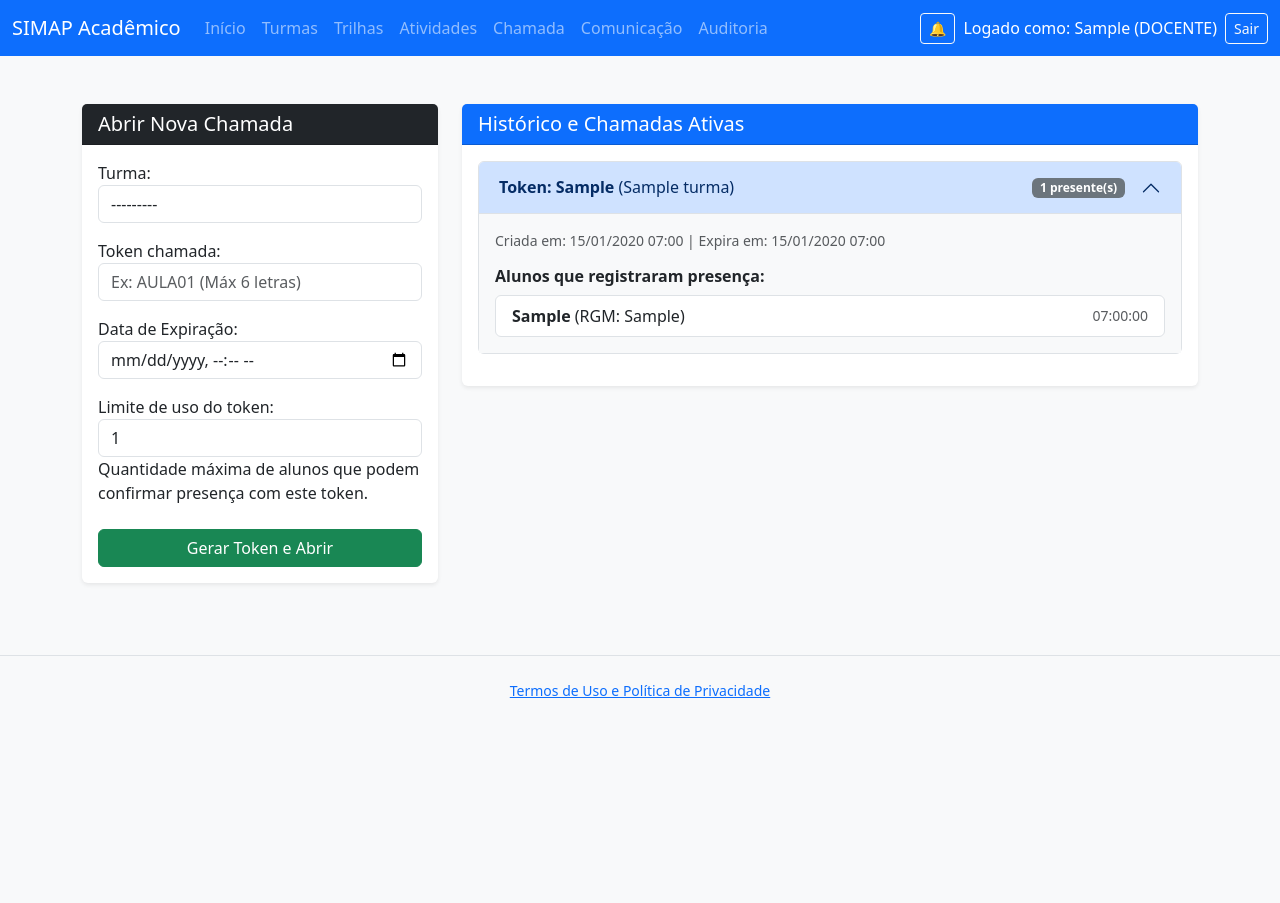
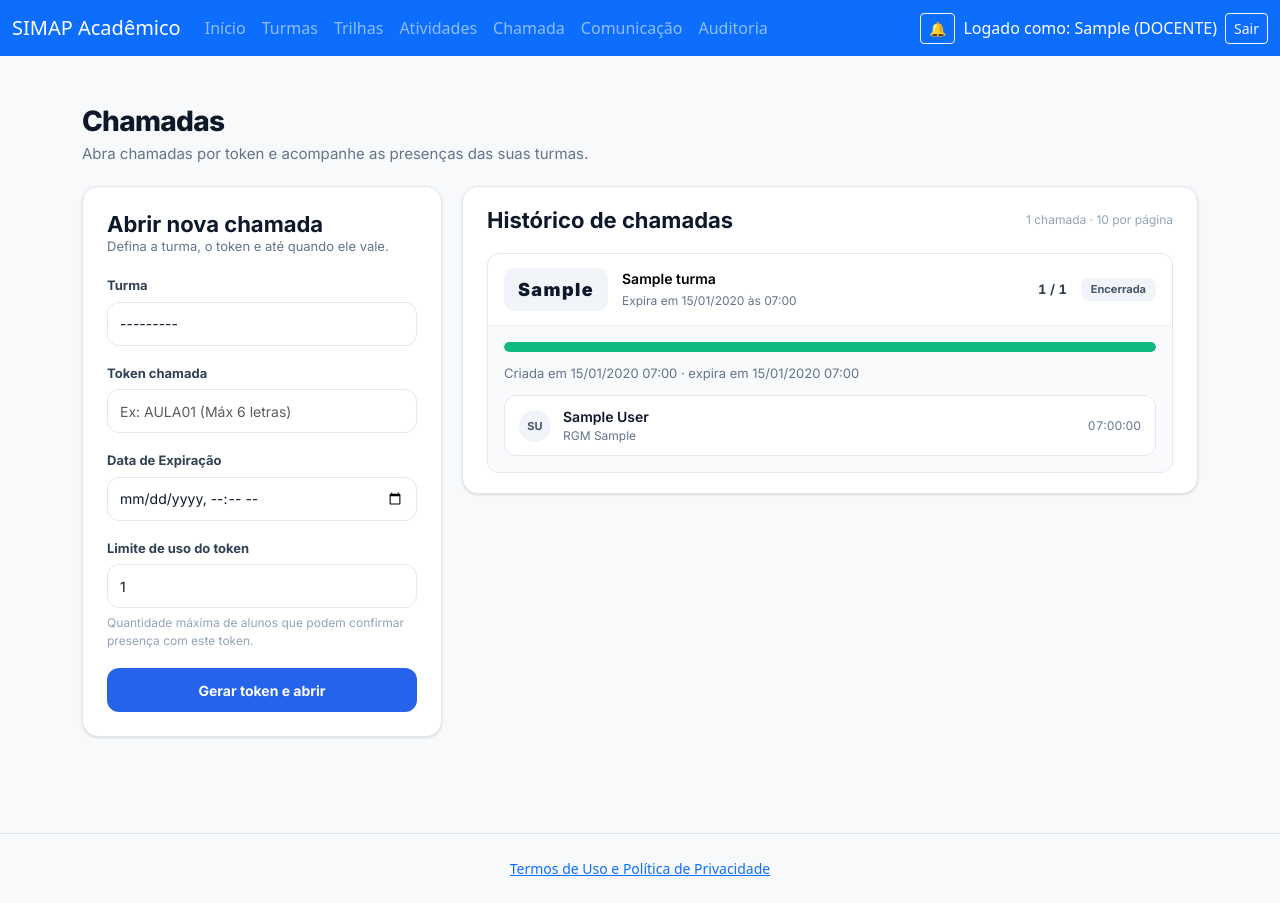
Before and after one commit to KroquevichySena/SIMAP, a Django app: page /chamada/abrir/ in a window 1280 px wide. Before the commit the page ends 698 px from the top, so only its background shows below. Run offline with Django 5.2, Linux system fonts and the light colour scheme; a user stored in the database is signed in; data comes from the database, SQL or seed files in the repository; tables that the repository leaves empty hold one stand-in row (values such as "Sample post").

Commit message:
style(chamada): aplica o padrao visual nas telas de chamada

```diff
--- /dev/null
+++ b/static/css/simap.css
@@ -0,0 +1,160 @@
+/* Padrão visual do SIMAP. Vale só dentro de um elemento com a classe .sm */
+.sm {
+    --sm-fundo: #f8fafc;
+    --sm-card: #ffffff;
+    --sm-texto: #0f172a;
+    --sm-texto-forte: #334155;
+    --sm-texto-medio: #475569;
+    --sm-apoio: #64748b;
+    --sm-suave: #94a3b8;
+    --sm-cinza: #f1f5f9;
+    --sm-borda: #e2e8f0;
+    --sm-borda-forte: #cbd5e1;
+    --sm-azul: #2563eb;
+    --sm-azul-escuro: #1d4ed8;
+    --sm-azul-claro: #eff6ff;
+    --sm-azul-tinta: #dbeafe;
+    --sm-escuro: #0f172a;
+    --sm-escuro-2: #1e293b;
+    --sm-ciano: #38bdf8;
+    --sm-verde: #10b981;
+    --sm-verde-claro: #ecfdf5;
+    --sm-verde-borda: #a7f3d0;
+    --sm-verde-texto: #047857;
+    --sm-vermelho: #dc2626;
+    --sm-vermelho-claro: #fef2f2;
+    --sm-vermelho-borda: #fecaca;
+    --sm-vermelho-texto: #b91c1c;
+    --sm-ambar: #d97706;
+    --sm-ambar-claro: #fffbeb;
+    --sm-ambar-tinta: #fef3c7;
+    --sm-ambar-borda: #fde68a;
+    --sm-ambar-texto: #92400e;
+    --sm-teal: #14b8a6;
+    --sm-violeta: #7c3aed;
+    --sm-sombra: 0 1px 3px 0 rgba(0, 0, 0, .1), 0 1px 2px -1px rgba(0, 0, 0, .1);
+    --sm-sombra-media: 0 4px 6px -1px rgba(0, 0, 0, .1), 0 2px 4px -2px rgba(0, 0, 0, .1);
+
+    font-family: "Inter", ui-sans-serif, system-ui, -apple-system, "Segoe UI", sans-serif;
+    color: var(--sm-texto);
+    font-size: 14px;
+    line-height: 1.5;
+    -webkit-font-smoothing: antialiased;
+    display: flex;
+    flex-direction: column;
+    gap: 20px;
+    padding-bottom: 48px;
+}
+.sm *, .sm *::before, .sm *::after { box-sizing: border-box; }
+.sm .sm-num { font-variant-numeric: tabular-nums; }
+.sm svg.sm-icone { width: 18px; height: 18px; flex-shrink: 0; fill: none; stroke: currentColor; stroke-width: 2; stroke-linecap: round; stroke-linejoin: round; }
+
+/* cabeçalho da página */
+.sm .sm-cabecalho { display: flex; flex-wrap: wrap; align-items: flex-end; justify-content: space-between; gap: 16px; }
+.sm .sm-titulo { font-size: 28px; font-weight: 800; letter-spacing: -.025em; line-height: 1.25; margin: 0; }
+.sm .sm-subtitulo { font-size: 15px; color: var(--sm-apoio); margin: 4px 0 0; }
+.sm .sm-titulo-card { font-size: 22px; font-weight: 700; margin: 0; }
+.sm .sm-titulo-secao { font-size: 19px; font-weight: 700; margin: 0; }
+.sm .sm-texto-apoio { font-size: 13px; color: var(--sm-apoio); margin: 0; }
+.sm .sm-dica { font-size: 12px; color: var(--sm-suave); margin: 0; }
+
+/* cards */
+.sm .sm-card { background: var(--sm-card); border: 1px solid var(--sm-borda); border-radius: 16px; min-width: 0; }
+.sm .sm-card-elevado { box-shadow: var(--sm-sombra); }
+.sm .sm-pad { padding: 24px; }
+.sm .sm-card-topo { display: flex; flex-wrap: wrap; align-items: center; justify-content: space-between; gap: 12px; padding: 20px 24px; }
+.sm .sm-card-cabecalho { padding: 24px 28px 18px; border-bottom: 1px solid var(--sm-cinza); }
+
+/* botões */
+.sm .sm-btn { display: inline-flex; align-items: center; justify-content: center; gap: 8px; height: 44px; padding: 0 20px; border-radius: 12px; border: 1px solid transparent; font-weight: 700; font-size: 14px; text-decoration: none; white-space: nowrap; cursor: pointer; transition: background-color .2s, box-shadow .2s, transform .1s; }
+.sm .sm-btn:active { transform: scale(.98); }
+.sm .sm-btn:focus-visible { outline: 2px solid var(--sm-azul); outline-offset: 2px; }
+.sm .sm-btn-primario { background: var(--sm-azul); color: #fff; }
+.sm .sm-btn-primario:hover { background: var(--sm-azul-escuro); box-shadow: var(--sm-sombra-media); color: #fff; }
+.sm .sm-btn-contorno { background: var(--sm-card); color: var(--sm-texto-forte); border-color: var(--sm-borda); }
+.sm .sm-btn-contorno:hover { background: var(--sm-fundo); color: var(--sm-texto); }
+.sm .sm-btn-pequeno { height: 32px; padding: 0 12px; font-size: 12px; border-radius: 8px; }
+.sm .sm-btn-bloco { width: 100%; }
+.sm .sm-btn[aria-disabled="true"] { opacity: .4; pointer-events: none; }
+
+/* selos */
+.sm .sm-selo { display: inline-flex; align-items: center; gap: 6px; font-size: 11px; font-weight: 700; padding: 3px 10px; border-radius: 9999px; white-space: nowrap; }
+.sm .sm-selo-sucesso { background: var(--sm-verde-claro); color: var(--sm-verde-texto); border: 1px solid var(--sm-verde-borda); }
+.sm .sm-selo-info { background: var(--sm-azul-tinta); color: var(--sm-azul-escuro); border-radius: 8px; }
+.sm .sm-selo-neutro { background: var(--sm-cinza); color: var(--sm-texto-medio); border-radius: 8px; }
+.sm .sm-selo-atencao { background: var(--sm-ambar-tinta); color: var(--sm-ambar-texto); border-radius: 8px; }
+.sm .sm-selo-perigo { background: var(--sm-vermelho-claro); color: var(--sm-vermelho-texto); border: 1px solid var(--sm-vermelho-borda); }
+.sm .sm-pulso { position: relative; width: 8px; height: 8px; display: inline-block; }
+.sm .sm-pulso::before, .sm .sm-pulso::after { content: ""; position: absolute; inset: 0; border-radius: 9999px; background: var(--sm-verde); }
+.sm .sm-pulso::before { animation: sm-ping 1.4s cubic-bezier(0, 0, .2, 1) infinite; opacity: .7; }
+@keyframes sm-ping { 75%, 100% { transform: scale(2.2); opacity: 0; } }
+
+/* formulários */
+.sm .sm-form { display: flex; flex-direction: column; gap: 18px; }
+.sm .sm-campo { display: flex; flex-direction: column; gap: 6px; }
+.sm .sm-campo label { font-size: 13px; font-weight: 700; color: var(--sm-texto-forte); margin: 0; }
+.sm .sm-campo .form-control, .sm .sm-campo .form-select { height: 44px; border: 1px solid var(--sm-borda); border-radius: 12px; background-color: var(--sm-card); padding: 0 12px; font-size: 14px; color: var(--sm-texto); box-shadow: none; }
+.sm .sm-campo select.form-control { padding-right: 32px; }
+.sm .sm-campo .form-control:focus, .sm .sm-campo .form-select:focus { border-color: var(--sm-azul); box-shadow: 0 0 0 3px var(--sm-azul-tinta); }
+.sm .sm-campo-erro .form-control, .sm .sm-campo-erro .form-select { border-color: #f87171; background-color: var(--sm-vermelho-claro); }
+.sm .sm-erro { font-size: 12px; font-weight: 500; color: var(--sm-vermelho); margin: 0; }
+
+/* avisos */
+.sm .sm-alerta { display: flex; align-items: flex-start; gap: 12px; border: 1px solid; border-radius: 12px; padding: 14px 18px; font-size: 13px; }
+.sm .sm-alerta p { margin: 0; }
+.sm .sm-alerta strong { display: block; font-size: 14px; }
+.sm .sm-alerta-erro { background: var(--sm-vermelho-claro); border-color: var(--sm-vermelho-borda); color: var(--sm-vermelho); }
+.sm .sm-alerta-erro strong { color: var(--sm-vermelho-texto); }
+.sm .sm-alerta-atencao { background: var(--sm-ambar-claro); border-color: var(--sm-ambar-borda); color: #b45309; }
+.sm .sm-alerta-atencao strong { color: var(--sm-ambar-texto); }
+
+/* progresso */
+.sm .sm-progresso { height: 10px; border-radius: 9999px; background: var(--sm-borda); overflow: hidden; }
+.sm .sm-progresso > div { height: 100%; border-radius: 9999px; background: var(--sm-azul); }
+.sm .sm-progresso-verde > div { background: var(--sm-verde); }
+
+/* paginação */
+.sm .sm-paginacao { display: flex; justify-content: center; align-items: center; gap: 8px; padding: 4px 24px 24px; }
+.sm .sm-paginacao span { font-size: 13px; font-weight: 600; color: var(--sm-apoio); padding: 0 8px; }
+
+.sm .sm-vazio { padding: 32px 24px; text-align: center; color: var(--sm-suave); }
+.sm .sm-avatar { width: 32px; height: 32px; border-radius: 9999px; background: var(--sm-cinza); color: var(--sm-texto-medio); display: inline-grid; place-items: center; font-size: 11px; font-weight: 700; flex-shrink: 0; text-transform: uppercase; }
+
+/* chamada */
+.sm .sm-grid-chamada { display: grid; grid-template-columns: minmax(0, 360px) minmax(0, 1fr); gap: 20px; align-items: start; }
+.sm .sm-lista-chamadas { display: flex; flex-direction: column; gap: 12px; padding: 0 24px 20px; }
+.sm .sm-chamada { border: 1px solid var(--sm-borda); border-radius: 12px; overflow: hidden; }
+.sm .sm-chamada-aberta { border-color: var(--sm-azul-tinta); box-shadow: 0 0 0 3px var(--sm-azul-claro); }
+.sm .sm-chamada-topo { width: 100%; display: flex; flex-wrap: wrap; align-items: center; gap: 14px; padding: 14px 16px; border: 0; background: transparent; text-align: left; cursor: pointer; }
+.sm .sm-chamada-topo:hover { background: var(--sm-fundo); }
+.sm .sm-chamada-topo:focus-visible { outline: 2px solid var(--sm-azul); outline-offset: -2px; }
+.sm .sm-token { min-width: 104px; padding: 8px 12px; border-radius: 10px; background: var(--sm-cinza); color: var(--sm-texto); font-size: 18px; font-weight: 900; letter-spacing: .08em; text-align: center; }
+.sm .sm-chamada-aberta .sm-token { background: var(--sm-azul-claro); color: var(--sm-azul-escuro); }
+.sm .sm-chamada-info { flex: 1; min-width: 160px; }
+.sm .sm-chamada-info strong { display: block; font-size: 14px; font-weight: 600; }
+.sm .sm-chamada-info small { font-size: 12px; color: var(--sm-apoio); }
+.sm .sm-chamada-presencas { font-size: 13px; font-weight: 700; color: var(--sm-texto-forte); white-space: nowrap; }
+.sm .sm-chamada-corpo { border-top: 1px solid var(--sm-cinza); padding: 16px; display: flex; flex-direction: column; gap: 12px; background: var(--sm-fundo); }
+.sm .sm-presencas { list-style: none; margin: 0; padding: 0; background: var(--sm-card); border: 1px solid var(--sm-borda); border-radius: 12px; }
+.sm .sm-presencas li { display: flex; align-items: center; gap: 12px; padding: 10px 14px; border-bottom: 1px solid var(--sm-cinza); }
+.sm .sm-presencas li:last-child { border-bottom: 0; }
+.sm .sm-presencas .sm-nome { flex: 1; min-width: 0; font-weight: 600; }
+.sm .sm-presencas .sm-nome small { display: block; font-weight: 400; font-size: 12px; color: var(--sm-apoio); }
+.sm .sm-presencas .sm-hora { font-size: 12px; color: var(--sm-apoio); }
+.sm .sm-presencas .sm-vazio { padding: 16px; justify-content: center; font-size: 13px; }
+
+/* formulário com painel lateral */
+.sm .sm-grid-form { display: flex; flex-wrap: wrap; gap: 24px; align-items: flex-start; max-width: 896px; }
+.sm .sm-grid-form > .sm-card { flex: 1 1 380px; }
+.sm .sm-regras { flex: 0 1 256px; background: var(--sm-escuro); color: #cbd5e1; border-radius: 16px; padding: 20px; }
+.sm .sm-regras strong { display: block; color: #fff; font-size: 13px; margin-bottom: 14px; }
+.sm .sm-regras ul { list-style: none; margin: 0; padding: 0; display: flex; flex-direction: column; gap: 12px; font-size: 12px; }
+.sm .sm-regras li { display: flex; gap: 8px; }
+.sm .sm-regras li svg { width: 14px; height: 14px; color: #34d399; margin-top: 2px; }
+
+@media (max-width: 991px) {
+    .sm .sm-grid-chamada { grid-template-columns: minmax(0, 1fr); }
+}
+@media (prefers-reduced-motion: reduce) {
+    .sm *, .sm *::before, .sm *::after { animation: none !important; transition: none !important; }
+}
--- a/templates/chamada/abrir_chamada.html
+++ b/templates/chamada/abrir_chamada.html
@@ -2,97 +2,111 @@
 
 {% block title %}{{ titulo_pagina }} - SIMAP{% endblock %}
 
+{% block extra_head %}{% include 'partials/_simap_assets.html' %}{% endblock %}
+
 {% block content %}
-<div class="row">
-    <!-- COLUNA DA ESQUERDA: Formulário para Abrir a Chamada -->
-    <div class="col-lg-4 mb-4">
-        <div class="card shadow-sm border-0">
-            <div class="card-header bg-dark text-white">
-                <h5 class="mb-0">Abrir Nova Chamada</h5>
+<div class="sm">
+    <header class="sm-cabecalho">
+        <div>
+            <h1 class="sm-titulo">Chamadas</h1>
+            <p class="sm-subtitulo">Abra chamadas por token e acompanhe as presenças das suas turmas.</p>
         </div>
-            <div class="card-body">
-                <form method="POST">
+    </header>
+
+    <div class="sm-grid-chamada">
+        <section class="sm-card sm-card-elevado sm-pad">
+            <h2 class="sm-titulo-card">Abrir nova chamada</h2>
+            <p class="sm-texto-apoio">Defina a turma, o token e até quando ele vale.</p>
+
+            <form method="post" class="sm-form" style="margin-top: 20px;" novalidate>
                 {% csrf_token %}
+                {% if form.non_field_errors %}
+                    <div class="sm-alerta sm-alerta-erro">
+                        <p><strong>Não foi possível abrir a chamada</strong>{{ form.non_field_errors|join:" " }}</p>
+                    </div>
+                {% endif %}
+                {% for campo in form %}
+                    {% include 'partials/_campo.html' %}
+                {% endfor %}
+                <button type="submit" class="sm-btn sm-btn-primario sm-btn-bloco">Gerar token e abrir</button>
+            </form>
+        </section>
 
-                    {{ form.as_p }}
-
-                    <div class="d-grid mt-4">
-                        <button type="submit" class="btn btn-success">
-                            Gerar Token e Abrir
-                        </button>
-                    </div>
-                </form>
-            </div>
-        </div>
+        <section class="sm-card sm-card-elevado">
+            <div class="sm-card-topo">
+                <h2 class="sm-titulo-card">Histórico de chamadas</h2>
+                {% if chamadas_recentes %}
+                    <span class="sm-dica">{{ chamadas_recentes.paginator.count }} chamada{{ chamadas_recentes.paginator.count|pluralize }} · 10 por página</span>
+                {% endif %}
             </div>
 
-    <!-- COLUNA DA DIREITA: Histórico e Alunos Presentes (Salvo no Banco) -->
-    <div class="col-lg-8">
-        <div class="card shadow-sm border-0">
-            <div class="card-header bg-primary text-white">
-                <h5 class="mb-0">Histórico e Chamadas Ativas</h5>
+            {% if chamadas_recentes %}
+                <div class="sm-lista-chamadas">
+                    {% for chamada in chamadas_recentes %}
+                        {% with total=chamada.presencas.count %}
+                        <article class="sm-chamada{% if chamada.esta_valida %} sm-chamada-aberta{% endif %}">
+                            <button class="sm-chamada-topo" type="button" data-bs-toggle="collapse" data-bs-target="#chamada-{{ chamada.id }}" aria-expanded="{% if forloop.first %}true{% else %}false{% endif %}" aria-controls="chamada-{{ chamada.id }}">
+                                <span class="sm-token">{{ chamada.token_chamada }}</span>
+                                <span class="sm-chamada-info">
+                                    <strong>{{ chamada.turma.nome }}</strong>
+                                    <small>Expira em {{ chamada.data_expiracao|date:"d/m/Y \à\s H:i" }}</small>
+                                </span>
+                                <span class="sm-chamada-presencas sm-num">{{ total }} / {{ chamada.limite_uso }}</span>
+                                {% if chamada.esta_valida %}
+                                    <span class="sm-selo sm-selo-info"><span class="sm-pulso"></span>Aberta</span>
+                                {% elif chamada.esta_expirada %}
+                                    <span class="sm-selo sm-selo-neutro">Encerrada</span>
+                                {% else %}
+                                    <span class="sm-selo sm-selo-atencao">Limite atingido</span>
+                                {% endif %}
+                            </button>
+
+                            <div id="chamada-{{ chamada.id }}" class="collapse{% if forloop.first %} show{% endif %}">
+                                <div class="sm-chamada-corpo">
+                                    <div class="sm-progresso sm-progresso-verde" role="img" aria-label="{{ total }} de {{ chamada.limite_uso }} presenças">
+                                        <div style="width: {% widthratio total chamada.limite_uso 100 %}%;"></div>
                                     </div>
-            <div class="card-body">
-                {% if chamadas_recentes %}
-                    <div class="accordion" id="accordionChamadas">
-                        {% for chamada in chamadas_recentes %}
-                            <div class="accordion-item mb-3 border">
-                                <h2 class="accordion-header" id="heading{{ chamada.id }}">
-                                    <button class="accordion-button {% if not forloop.first %}collapsed{% endif %}" type="button" data-bs-toggle="collapse" data-bs-target="#collapse{{ chamada.id }}" aria-expanded="{% if forloop.first %}true{% else %}false{% endif %}" aria-controls="collapse{{ chamada.id }}">
-                                        <div class="w-100 d-flex justify-content-between pe-3">
-                                            <span><strong>Token: {{ chamada.token_chamada }}</strong> ({{ chamada.turma.nome }})</span>
-                                            <span class="badge bg-secondary align-self-center">
-                                                {{ chamada.presencas.count }} presente(s)
+                                    <p class="sm-texto-apoio">Criada em {{ chamada.data_criacao|date:"d/m/Y H:i" }} · expira em {{ chamada.data_expiracao|date:"d/m/Y H:i" }}</p>
+                                    <ul class="sm-presencas">
+                                        {% for presenca in chamada.presencas.all %}
+                                            <li>
+                                                <span class="sm-avatar">{{ presenca.discente.first_name|slice:":1" }}{{ presenca.discente.last_name|slice:":1" }}</span>
+                                                <span class="sm-nome">
+                                                    {{ presenca.discente.get_full_name|default:presenca.discente.username }}
+                                                    <small>RGM {{ presenca.discente.rgm|default:"não informado" }}</small>
                                                 </span>
-                                        </div>
-                                    </button>
-                                </h2>
-                                <div id="collapse{{ chamada.id }}" class="accordion-collapse collapse {% if forloop.first %}show{% endif %}" aria-labelledby="heading{{ chamada.id }}" data-bs-parent="#accordionChamadas">
-                                    <div class="card-body bg-light">
-                                        <p class="small text-muted mb-2">
-                                            Criada em: {{ chamada.data_criacao|date:"d/m/Y H:i" }} |
-                                            Expira em: {{ chamada.data_expiracao|date:"d/m/Y H:i" }}
-                                        </p>
-
-                                        <h6 class="fw-bold mt-3">Alunos que registraram presença:</h6>
-                                        <ul class="list-group">
-                                            {% for presenca in chamada.presencas.all %}
-                                                <li class="list-group-item d-flex justify-content-between align-items-center">
-                                                    <span>
-                                                        <strong>{{ presenca.discente.first_name|default:presenca.discente.username }}</strong>
-                                                        (RGM: {{ presenca.discente.rgm|default:"N/A" }})
-                                                    </span>
-                                                    <span class="text-muted small">{{ presenca.data_registro|date:"H:i:s" }}</span>
+                                                <span class="sm-hora sm-num">{{ presenca.data_registro|date:"H:i:s" }}</span>
                                             </li>
                                         {% empty %}
-                                                <li class="list-group-item text-muted small text-center py-2">
-                                                    Nenhum aluno registrou presença com este token ainda.
-                                                </li>
+                                            <li class="sm-vazio">Nenhum aluno registrou presença com este token ainda.</li>
                                         {% endfor %}
                                     </ul>
                                 </div>
                             </div>
-                            </div>
+                        </article>
+                        {% endwith %}
                     {% endfor %}
                 </div>
+
                 {% if chamadas_recentes.has_other_pages %}
-                        <nav class="mt-3">
-                            <ul class="pagination justify-content-center mb-0">
+                    <nav class="sm-paginacao" aria-label="Páginas do histórico">
                         {% if chamadas_recentes.has_previous %}
-                                    <li class="page-item"><a class="page-link" href="?pagina={{ chamadas_recentes.previous_page_number }}">Anterior</a></li>
+                            <a class="sm-btn sm-btn-contorno sm-btn-pequeno" href="?pagina={{ chamadas_recentes.previous_page_number }}">Anterior</a>
+                        {% else %}
+                            <span class="sm-btn sm-btn-contorno sm-btn-pequeno" aria-disabled="true">Anterior</span>
                         {% endif %}
-                                <li class="page-item disabled"><span class="page-link">Página {{ chamadas_recentes.number }} de {{ chamadas_recentes.paginator.num_pages }}</span></li>
+                        <span>Página {{ chamadas_recentes.number }} de {{ chamadas_recentes.paginator.num_pages }}</span>
                         {% if chamadas_recentes.has_next %}
-                                    <li class="page-item"><a class="page-link" href="?pagina={{ chamadas_recentes.next_page_number }}">Próxima</a></li>
+                            <a class="sm-btn sm-btn-contorno sm-btn-pequeno" href="?pagina={{ chamadas_recentes.next_page_number }}">Próxima</a>
+                        {% else %}
+                            <span class="sm-btn sm-btn-contorno sm-btn-pequeno" aria-disabled="true">Próxima</span>
                         {% endif %}
-                            </ul>
                     </nav>
                 {% endif %}
             {% else %}
-                    <p class="text-muted text-center py-4">Você ainda não abriu nenhuma chamada.</p>
+                <p class="sm-vazio">Você ainda não abriu nenhuma chamada.</p>
             {% endif %}
-            </div>
-        </div>
+        </section>
     </div>
 </div>
 {% endblock %}
--- /dev/null
+++ b/templates/partials/_campo.html
@@ -0,0 +1,6 @@
+<div class="sm-campo{% if campo.errors %} sm-campo-erro{% endif %}">
+    <label for="{{ campo.id_for_label }}">{{ campo.label }}</label>
+    {{ campo }}
+    {% if campo.help_text %}<p class="sm-dica">{{ campo.help_text }}</p>{% endif %}
+    {% for erro in campo.errors %}<p class="sm-erro">{{ erro }}</p>{% endfor %}
+</div>
--- /dev/null
+++ b/templates/partials/_simap_assets.html
@@ -0,0 +1,5 @@
+{% load static %}
+<link rel="preconnect" href="https://fonts.googleapis.com">
+<link rel="preconnect" href="https://fonts.gstatic.com" crossorigin>
+<link rel="stylesheet" href="https://fonts.googleapis.com/css2?family=Inter:wght@400;500;600;700;800;900&display=swap">
+<link rel="stylesheet" href="{% static 'css/simap.css' %}">
```
Also changed, not shown: templates/chamada/confirmar_presenca.html (+40 -26 lines). Lines whose indentation alone changed are shown as unchanged.
